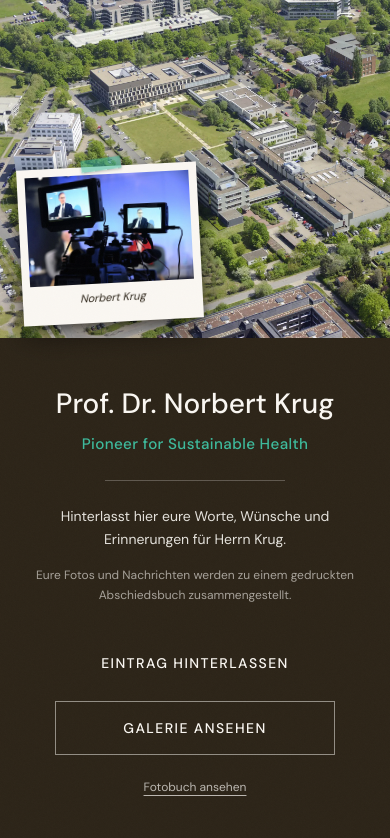
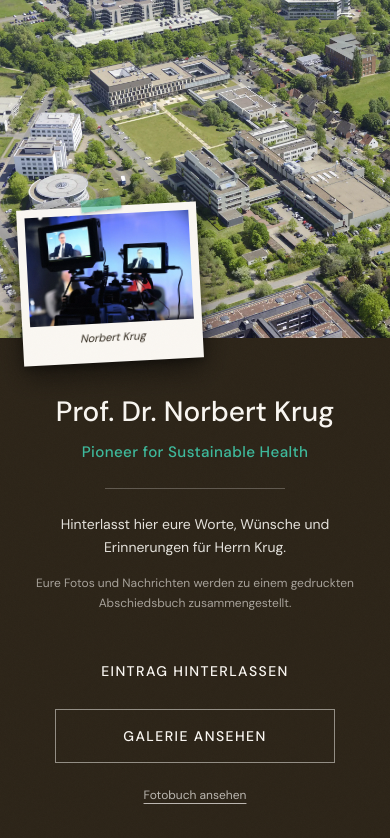
Before and after one commit to wd365de/Abschiedsbuch, a React (Vite) app: page / in a window 390 px wide. Shown: the top 838 px of the page. Built offline with nearby package versions, Linux system fonts and the light colour scheme; no server answers; the database is empty.

Commit message:
Mobile Polaroid etwas tiefer: ragt leicht in den Textbereich
Co-Authored-By: Claude Opus 4.7 <noreply@anthropic.com>
Claude-Session: https://claude.ai/code/session_01NBSCC8aGUfUKxaMgA5sg2Z

```diff
--- a/src/pages/Home.jsx
+++ b/src/pages/Home.jsx
@@ -50,8 +50,8 @@ export default function Home() {
           </div>
         </div>
 
-        {/* Krug-Polaroid – Mobile: unten links auf dem Luftbild */}
-        <div className="lg:hidden absolute left-5 bottom-4 rotate-[-3deg] w-[180px] animate-fade-in z-20" style={{ animationDelay: '0.3s' }}>
+        {/* Krug-Polaroid – Mobile: unten links, ragt leicht in den Textbereich */}
+        <div className="lg:hidden absolute left-5 -bottom-6 rotate-[-3deg] w-[180px] animate-fade-in z-20" style={{ animationDelay: '0.3s' }}>
           <div className="relative bg-cream p-2 pb-4 shadow-[0_10px_28px_rgba(0,0,0,0.55),0_3px_8px_rgba(0,0,0,0.3)]">
             <div className="absolute -top-2 left-[65px] w-10 h-3 -rotate-[5deg] shadow-[0_1px_3px_rgba(0,0,0,0.25)]" style={{ background: 'rgba(61,186,156,0.55)' }} />
             <div className="w-full aspect-[3/2] overflow-hidden bg-ink/10">
@@ -69,7 +69,7 @@ export default function Home() {
       </div>
 
       {/* Textspalte — Mobile: unten; Desktop: linke 1/3 */}
-      <main className="relative flex-1 lg:w-1/3 flex flex-col items-center justify-center px-6 py-8 text-center overflow-y-auto bg-ink">
+      <main className="relative flex-1 lg:w-1/3 flex flex-col items-center justify-center px-6 pt-12 pb-8 lg:py-8 text-center overflow-y-auto bg-ink">
 
         {/* Titel */}
         <div className="animate-fade-up" style={{ animationDelay: '0.1s' }}>
```
